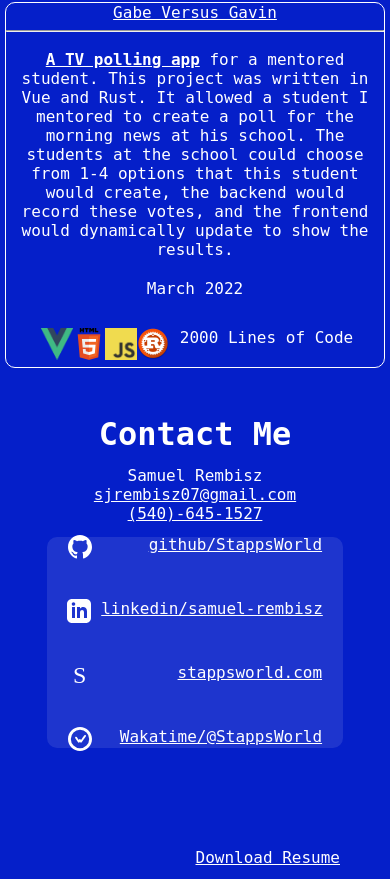
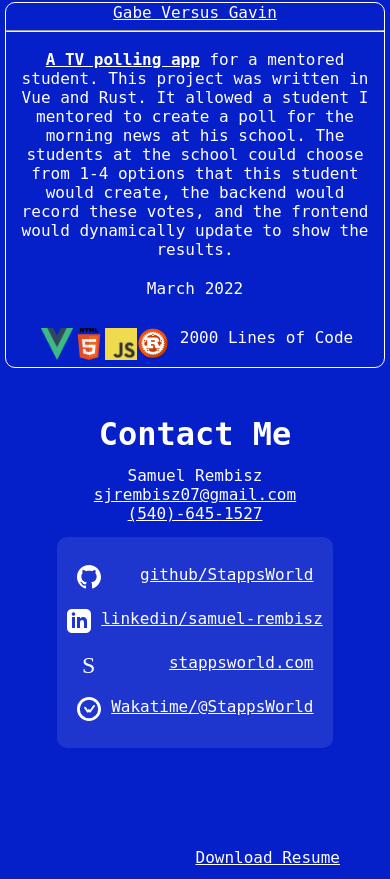
Before and after one commit to StappsWorld/stappsworld.com, a Vue app in the folder resume/: page / in a window 390 px wide. Shown: the part 4960-5839 px from the top of the page. Built offline with nearby package versions, Linux system fonts and the light colour scheme.

Commit message:
Fixed padding error on mobile

```diff
--- a/resume/src/components/contact_me.vue
+++ b/resume/src/components/contact_me.vue
@@ -110,6 +110,10 @@ export default {
     height: 50vh;
   }
 
+  .info_row {
+    padding: 10px;
+  }
+
   svg,
   img {
     padding: 0px 10px 0px 0px;
@@ -135,6 +139,7 @@ export default {
 
   .info_row {
     width: 40%;
+    padding: 20px;
   }
 }
 
@@ -209,7 +214,6 @@ export default {
 .info_row {
   display: inline-flex;
   justify-content: space-between;
-  padding: 20px;
   min-width: 86%;
 }
 
```
